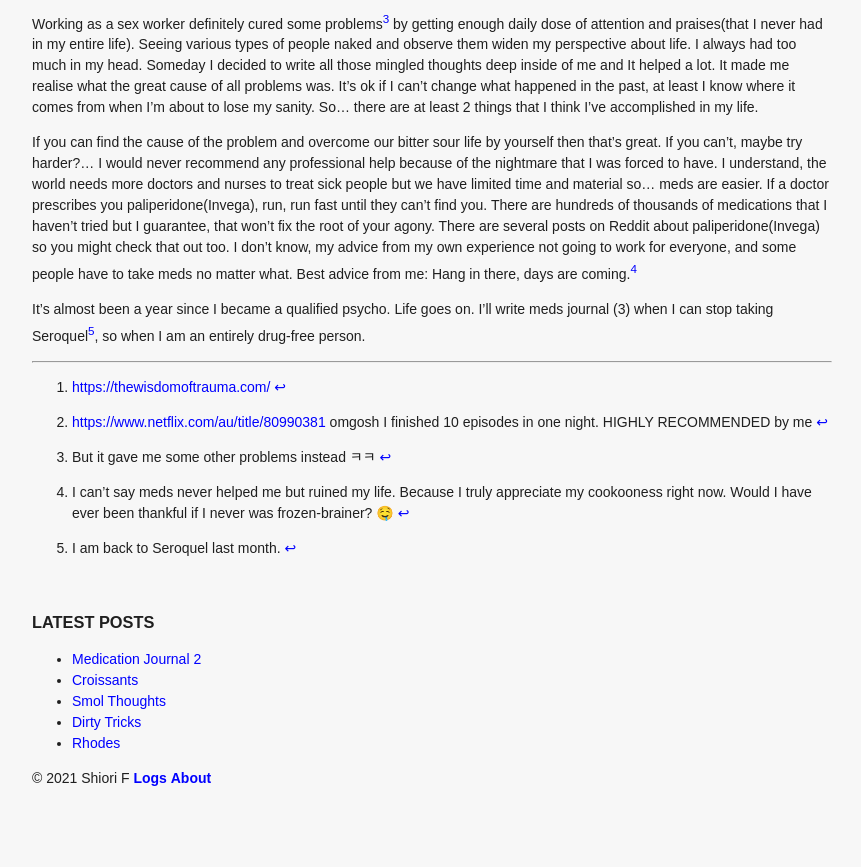
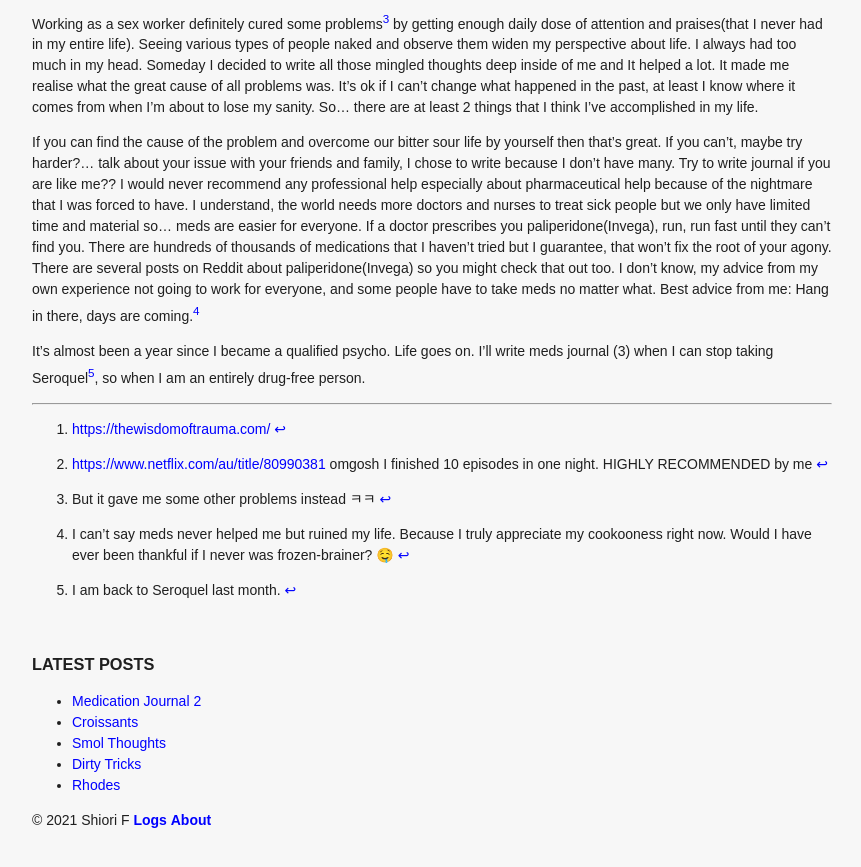
Before and after one commit to shiori-fujino/shiori-fujino.github.io, a plain HTML site: page posts/medjournal2/index.html in a window 1280 px wide. Shown: the part 1160-2027 px from the top of the page, without its empty margins (208-1069 px from the left). Before the commit the page ends 1989 px from the top, so only its background shows below. Drawn offline with Linux system fonts and the light colour scheme.

Commit message:
before go home

```diff
--- a/posts/medjournal2/index.html
+++ b/posts/medjournal2/index.html
@@ -62,7 +62,7 @@
 <p>I wrote numerous times about my issues and problems previously, so you&rsquo;d know well how messed up I am if you&rsquo;ve been following my blogs, but let me briefly demonstrate me again: Broken family, Seeking approval, Codependent relationships, Low self-esteem, therefore lack of self-love, and so on&hellip;</p>
 <p>Like everyone else, my life stuck in snowballed trauma. Everyone lives with trauma in their piggyback. Some might be raised in a broken family, some got bullied in school, some has been rejected by many people, some might always sense the worthlessness, some might have been through everything above like me.</p>
 <p>Working as a sex worker definitely cured some problems<sup id="fnref:3"><a href="#fn:3" class="footnote-ref" role="doc-noteref">3</a></sup> by getting enough daily dose of attention and praises(that I never had in my entire life). Seeing various types of people naked and observe them widen my perspective about life. I always had too much in my head. Someday I decided to write all those mingled thoughts deep inside of me and It helped a lot. It made me realise what the great cause of all problems was. It’s ok if I can’t change what happened in the past, at least I know where it comes from when I’m about to lose my sanity. So&hellip; there are at least 2 things that I think I&rsquo;ve accomplished in my life.</p>
-<p>If you can find the cause of the problem and overcome our bitter sour life by yourself then that’s great. If you can’t, maybe try harder?&hellip; I would never recommend any professional help because of the nightmare that I was forced to have. I understand, the world needs more doctors and nurses to treat sick people but we have limited time and material so&hellip; meds are easier. If a doctor prescribes you paliperidone(Invega), run, run fast until they can’t find you. There are hundreds of thousands of medications that I haven&rsquo;t tried but I guarantee, that won’t fix the root of your agony. There are several posts on Reddit about paliperidone(Invega) so you might check that out too. I don&rsquo;t know, my advice from my own experience not going to work for everyone, and some people have to take meds no matter what. Best advice from me: Hang in there, days are coming.<sup id="fnref:4"><a href="#fn:4" class="footnote-ref" role="doc-noteref">4</a></sup></p>
+<p>If you can find the cause of the problem and overcome our bitter sour life by yourself then that’s great. If you can’t, maybe try harder?&hellip; talk about your issue with your friends and family, I chose to write because I don&rsquo;t have many. Try to write journal if you are like me?? I would never recommend any professional help especially about pharmaceutical help because of the nightmare that I was forced to have. I understand, the world needs more doctors and nurses to treat sick people but we only have limited time and material so&hellip; meds are easier for everyone. If a doctor prescribes you paliperidone(Invega), run, run fast until they can’t find you. There are hundreds of thousands of medications that I haven&rsquo;t tried but I guarantee, that won’t fix the root of your agony. There are several posts on Reddit about paliperidone(Invega) so you might check that out too. I don&rsquo;t know, my advice from my own experience not going to work for everyone, and some people have to take meds no matter what. Best advice from me: Hang in there, days are coming.<sup id="fnref:4"><a href="#fn:4" class="footnote-ref" role="doc-noteref">4</a></sup></p>
 <p>It&rsquo;s almost been a year since I became a qualified psycho. Life goes on. I’ll write meds journal (3) when I can stop taking Seroquel<sup id="fnref:5"><a href="#fn:5" class="footnote-ref" role="doc-noteref">5</a></sup>, so when I am an entirely drug-free person.</p>
 <section class="footnotes" role="doc-endnotes">
 <hr>
```
